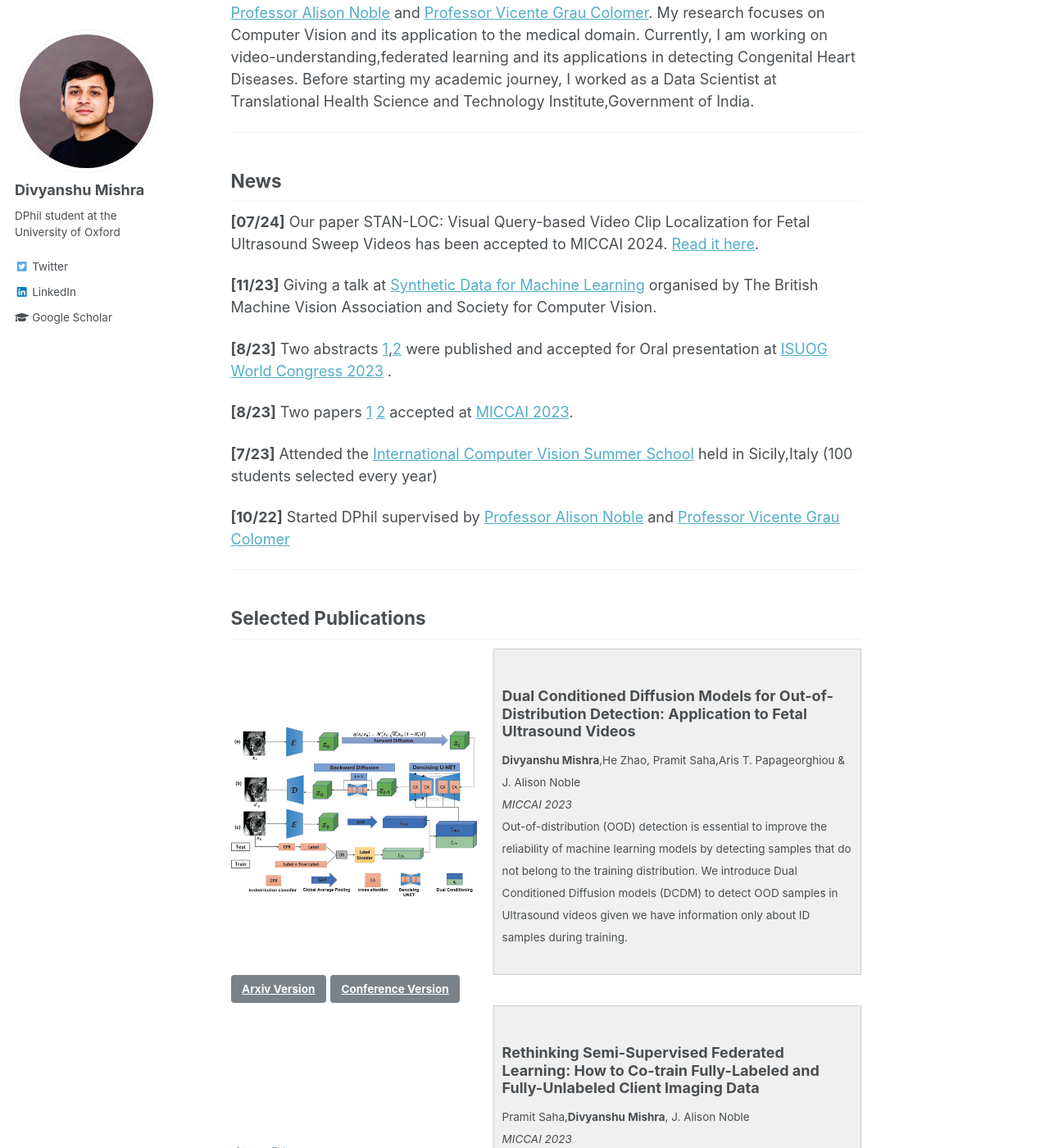
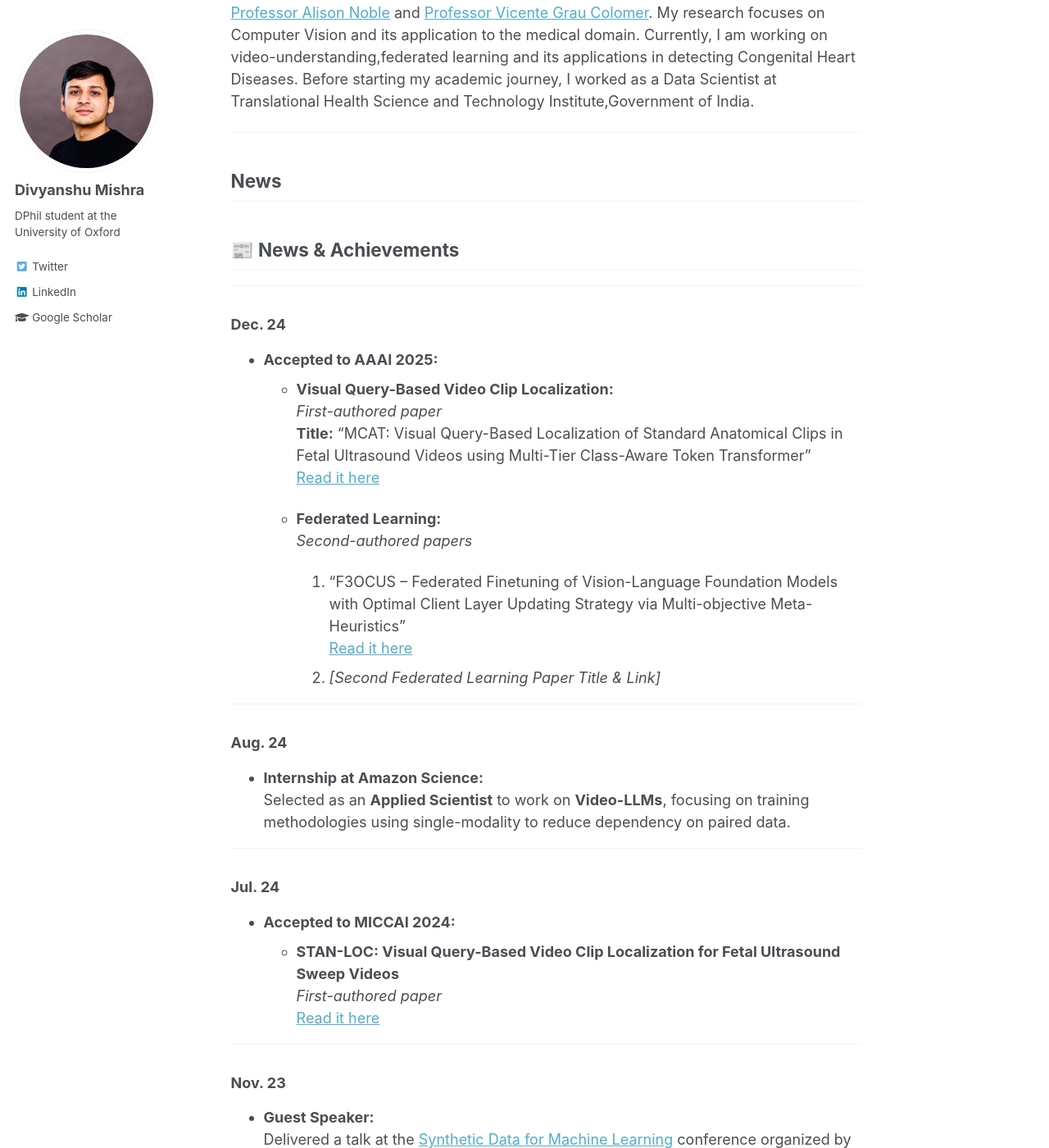
Before and after one commit to mdivyanshu97/mdivyanshu97.github.io, a Jekyll site: the page built from _pages/about.md, in a window 1280 px wide and 1400 px high, scrolled down 212 px. Shown: the whole window at 82% size. Built offline with Jekyll 4.4.1, drawn with Linux system fonts in a browser that asks for light colours; some of the changed text lies outside the part shown.

Commit message:
improved_news

```diff
--- a/_pages/about.md
+++ b/_pages/about.md
@@ -13,19 +13,67 @@ Before starting my academic journey, I worked as a Data Scientist at Translation
 
 ---
 ## News
+## 📰 News & Achievements
 
-**[07/24]** Our paper STAN-LOC: Visual Query-based Video Clip Localization for Fetal Ultrasound Sweep Videos has been accepted to MICCAI 2024. [Read it here](https://link.springer.com/chapter/10.1007/978-3-031-72083-3_69).
+---
 
-**[11/23]** Giving a talk at [Synthetic Data for Machine Learning](https://www.bmva.org/meetings/23-11-08-Synthetic%20Data%20for%20Machine%20Learning.html)  organised by The British Machine Vision Association and Society for Computer Vision.
+### **Dec. 24**
+- **Accepted to AAAI 2025:**
+  - **Visual Query-Based Video Clip Localization:**
+    *First-authored paper*
+    **Title:** “MCAT: Visual Query-Based Localization of Standard Anatomical Clips in Fetal Ultrasound Videos using Multi-Tier Class-Aware Token Transformer”
+    [Read it here](https://link.springer.com/chapter/10.1007/978-3-031-72083-3_69)
 
-**[8/23]** Two abstracts [1](https://obgyn.onlinelibrary.wiley.com/doi/full/10.1002/uog.26323),[2](https://obgyn.onlinelibrary.wiley.com/doi/abs/10.1002/uog.26499) were published and accepted for Oral presentation at [ISUOG World Congress 2023](https://www.isuog.org/events/isuog-world-congress-2023.html) .
+  - **Federated Learning:**
+    *Second-authored papers*
+    1. “F3OCUS – Federated Finetuning of Vision-Language Foundation Models with Optimal Client Layer Updating Strategy via Multi-objective Meta-Heuristics”
+       [Read it here](https://arxiv.org/abs/2411.11912)
+    2. *[Second Federated Learning Paper Title & Link]*
 
-**[8/23]** Two papers [1](https://link.springer.com/chapter/10.1007/978-3-031-43907-0_21) [2](https://link.springer.com/chapter/10.1007/978-3-031-43895-0_39) accepted at [MICCAI 2023](https://conferences.miccai.org/2023/en/).
+---
 
-**[7/23]** Attended the [International Computer Vision Summer School](https://iplab.dmi.unict.it/icvss2023/Home)  held in Sicily,Italy (100 students selected every year)
+### **Aug. 24**
+- **Internship at Amazon Science:**
+  Selected as an **Applied Scientist** to work on **Video-LLMs**, focusing on training methodologies using single-modality to reduce dependency on paired data.
 
-**[10/22]** Started DPhil supervised by [Professor Alison Noble](https://ibme.ox.ac.uk/person/alison-noble/) and [Professor Vicente Grau Colomer](https://ibme.ox.ac.uk/person/vicente-grau-colomer/)
+---
 
+### **Jul. 24**
+- **Accepted to MICCAI 2024:**
+  - **STAN-LOC: Visual Query-Based Video Clip Localization for Fetal Ultrasound Sweep Videos**
+    *First-authored paper*
+    [Read it here](https://link.springer.com/chapter/10.1007/978-3-031-72083-3_69)
+
+---
+
+### **Nov. 23**
+- **Guest Speaker:**
+  Delivered a talk at the [Synthetic Data for Machine Learning](https://www.bmva.org/meetings/23-11-08-Synthetic%20Data%20for%20Machine%20Learning.html) conference organized by The British Machine Vision Association and Society for Computer Vision.
+
+---
+
+### **Aug. 23**
+- **Accepted for Oral Presentations at ISUOG World Congress 2023:**
+  1. [Abstract 1](https://obgyn.onlinelibrary.wiley.com/doi/full/10.1002/uog.26323)
+  2. [Abstract 2](https://obgyn.onlinelibrary.wiley.com/doi/abs/10.1002/uog.26499)
+
+- **Accepted to MICCAI 2023:**
+  1. [Paper 1](https://link.springer.com/chapter/10.1007/978-3-031-43907-0_21)
+  2. [Paper 2](https://link.springer.com/chapter/10.1007/978-3-031-43895-0_39)
+
+---
+
+### **Jul. 23**
+- **Participant:**
+  Attended the [International Computer Vision Summer School](https://iplab.dmi.unict.it/icvss2023/Home) held in Sicily, Italy. Selected among 100 students each year.
+
+---
+
+### **Oct. 22**
+- **DPhil Enrollment:**
+  Started a fully-funded **DPhil** (PhD) program funded by the **Athena-Bronze Scholarship**, supervised by [Professor Alison Noble](https://ibme.ox.ac.uk/person/alison-noble/) and [Professor Vicente Grau Colomer](https://ibme.ox.ac.uk/person/vicente-grau-colomer/).
+
+---
 
 
 ---
```
Also changed, not shown: 1 other file.
